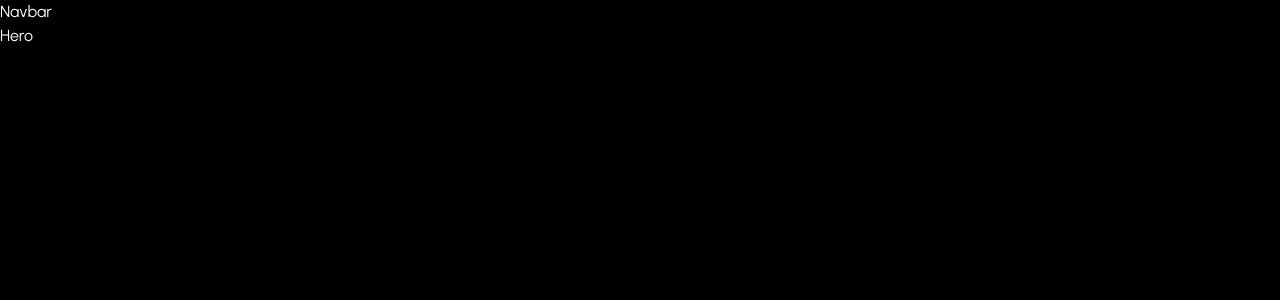
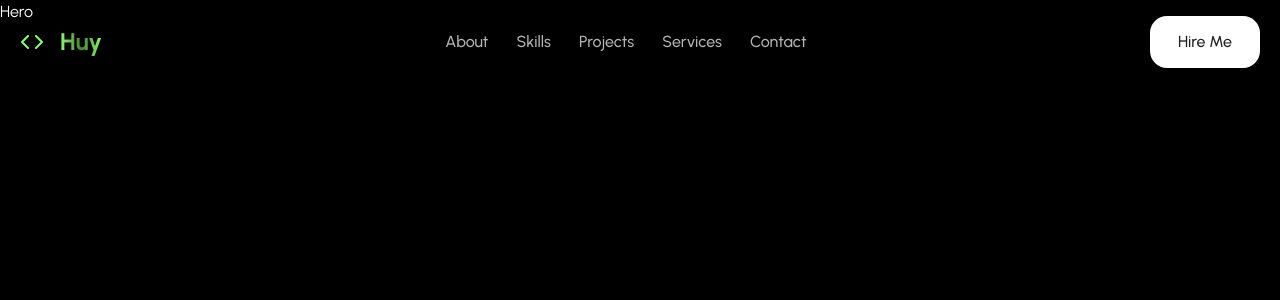
Before and after one commit to huytdn/PortfolioTDN, a React (Vite) app: page / in a window 1280 px wide. Shown: the top 300 px of the page. Built offline with nearby package versions, Linux system fonts and the light colour scheme.

Commit message:
nav component + custom hooks

```diff
--- a/src/components/layout/Navbar.jsx
+++ b/src/components/layout/Navbar.jsx
@@ -1,7 +1,128 @@
-import React from "react";
+import React, { useState, useEffect } from "react";
+import { Code, Menu, Section, X } from "lucide-react";
+import { NAV_LINKS, PERSONAL_INFO } from "../../utils/constants";
+import { useScrollSpy } from "../../hooks/useScrollSpy";
 
 const Navbar = () => {
-  return <div>Navbar</div>;
+  const [isMenuOpen, setIsMenuOpen] = useState(false);
+  const [isScrolled, setIsScrolled] = useState(false);
+  const activeSection = useScrollSpy(NAV_LINKS.map((link) => link.id));
+
+  useEffect(() => {
+    const handleScroll = () => {
+      setIsScrolled(window.screenY > 50);
+    };
+
+    window.addEventListener("scroll", handleScroll);
+    return () => window.removeEventListener("scroll", handleScroll);
+  }, []);
+
+  const handleNavClick = (sectionId) => {
+    scrollToSection(sectionId);
+    setIsMenuOpen(false);
+  };
+
+  return (
+    <nav
+      className={`fixed top-0 left-0 ring-0 z-1000 w-full py-4 transition-all
+     duration-300 ${
+       isScrolled ? "bg-black/30 backdrop-blur-lg" : "bg-transparent"
+     }`}
+      style={{ transform: "translate3d(0, 0, 0)" }}
+    >
+      <div className="max-w-[1320px] mx-auto px-5">
+        <div className="flex items-center justify-between">
+          {/* logo */}
+          <div className="flex items-center gap-4">
+            <Code
+              className="w-6 h-6 text-primary
+            "
+            />
+            <button
+              onClick={() => window.scrollTo({ top: 0, behavior: "smooth" })}
+              className="text-2xl font-bold bg-linear-to-r from-primary via-primary/50 to-primary
+              /30 bg-clip-text text-transparent hover:opacity-80 transition-opacity"
+              aria-label="home"
+            >
+              {PERSONAL_INFO.name.split(" ")[0]}
+            </button>
+          </div>
+
+          {/* desktop navigation */}
+          <nav className="hidden md:flex items-center gap-7">
+            {NAV_LINKS.map((link) => (
+              <button
+                key={link.id}
+                onClick={() => handleNavClick(link.id)}
+                className={`text-base font-medium transition-all duration-300 ${
+                  activeSection === link.id
+                    ? "text-white"
+                    : "text-white/70 hover:text-white"
+                }`}
+              >
+                {link.label}
+              </button>
+            ))}
+          </nav>
+
+          {/* CTA Button */}
+          <div className="hidden md:flex items-center gap-2">
+            <button
+              onClick={() => handleNavClick("contact")}
+              className=" px-7 py-3.5 bg-white text-[#212121] font-medium text-base rounded-[17px] border-white hover:bg-white/90 transition-all duration-300"
+            >
+              Hire Me
+            </button>
+          </div>
+
+          {/* Mobile Menu Button */}
+          <button
+            onClick={() => setIsMenuOpen(!isMenuOpen)}
+            className="md:hidden p-4 text-white hover:text-white/80 transition-colors"
+            aria-label="menu"
+            aria-expanded={isMenuOpen}
+          >
+            {isMenuOpen ? (
+              <X className="w-6 h-6" />
+            ) : (
+              <Menu className="w-6 h-6" />
+            )}
+          </button>
+        </div>
+      </div>
+
+      {/* Mobile Menu */}
+      <div
+        className={`md:hidden transition-all duration-300 overflow-hidden ${
+          isMenuOpen ? "max-h-96 opacity-100" : "max-h-0 opacity-0"
+        }`}
+      >
+        <div className="bg-black/95 backdrop-blur-lg border-t border-white/10 px-5 py-6 space-y-3">
+          {NAV_LINKS.map((link) => (
+            <button
+              key={link.id}
+              onClick={() => handleNavClick(link.id)}
+              className={`block w-full text-left px-4 py-3 rounded-lg font-medium transition-all duration-300${
+                activeSection === link.id
+                  ? "text-white bg-white/10"
+                  : "text-white/70 hover:text-white hover:bg-white/5"
+              }`}
+            >
+              {link.label}
+            </button>
+          ))}
+
+          {/* Nút Hire Me trong Mobile Menu */}
+          <button
+            onClick={() => handleNavClick("contact")}
+            className="w-full px-7 py-3.5 bg-white text-[#212121] font-medium text-base rounded-[17px] border border-white hover:bg-white/90 transition-all duration-300 mt-2"
+          >
+            Hire Me
+          </button>
+        </div>
+      </div>
+    </nav>
+  );
 };
 
 export default Navbar;
--- a/src/hooks/useScrollReveal.js
+++ b/src/hooks/useScrollReveal.js
@@ -0,0 +1,35 @@
+import { useEffect, useState, useRef } from "react";
+
+export const useScrollReveal = (options = {}) => {
+  const { threshold = 0.1, rootMargin = "0px" } = options;
+  const [isVisible, setIsVisible] = useState(false);
+  const ref = useRef(null);
+
+  useEffect(() => {
+    const element = ref.current;
+    if (!element) return;
+
+    const observer = new IntersectionObserver(
+      ([entry]) => {
+        if (entry.isIntersecting) {
+          setIsVisible(true);
+          observer.unobserve(element);
+        }
+      },
+      {
+        threshold,
+        rootMargin,
+      }
+    );
+
+    observer.observe(element);
+
+    return () => {
+      if (element) {
+        observer.unobserve(element);
+      }
+    };
+  }, [threshold, rootMargin]);
+
+  return { ref, isVisible };
+};
--- a/src/hooks/useScrollSpy.js
+++ b/src/hooks/useScrollSpy.js
@@ -0,0 +1,49 @@
+import { useEffect, useState } from "react";
+
+export const useScrollSpy = (sectionIds, offset = 100) => {
+  const [activeSection, setActiveSection] = useState("");
+
+  useEffect(() => {
+    const handleScroll = () => {
+      const scrollPosition = window.scrollY + offset;
+
+      // find the current section
+      for (let i = sectionIds.length - 1; i >= 0; i--) {
+        const section = document.getElementById(sectionIds[i]);
+        if (section) {
+          const sectionTop = section.offsetTop;
+          const sectionHeight = section.offsetHeight;
+
+          if (
+            scrollPosition >= sectionTop &&
+            scrollPosition < sectionTop + sectionHeight
+          ) {
+            setActiveSection(sectionIds);
+            break;
+          }
+        }
+      }
+    };
+    handleScroll();
+
+    window.addEventListener("scroll", handleScroll, { passive: true });
+
+    return () => {
+      window.removeEventListener("scroll", handleScroll);
+    };
+  }, [sectionIds, offset]);
+
+  return activeSection;
+};
+
+// sooth scroll to a section
+export const scrollToSection = (sectionIds, offset = 80) => {
+  const section = document.getElementById(sectionIds);
+  if (section) {
+    const top = section.offsetTop - offset;
+    window.scrollTo({
+      top,
+      behavior: "smooth",
+    });
+  }
+};
--- a/src/utils/constants.js
+++ b/src/utils/constants.js
@@ -0,0 +1,41 @@
+export const PERSONAL_INFO = {
+  name: "Huy TDN",
+  title: "React Developer & UI/UX Enthusiast",
+  email: "huytdn137@gmail.com",
+  location: "Thanh Xuan, Ha Noi",
+  tagline: "Crafting seamless digital experiences with modern web technologies",
+  resume: "/resume.pdf",
+  bio: [
+    "I'm a passionate React developer with over 3 years of experience building web applications.",
+    "My expertise spans the entire frontend ecosystem, from React and Next.js.",
+    "When I'm not coding, you'll find me contributing to open-source projects.",
+  ],
+};
+
+export const SOCIAL_LINKS = {
+  github: "https://github.com",
+  linkedin: "https://linkedin.com/",
+  facebook: "https://twitter.com",
+  instagram: "https://dribbble.com",
+};
+
+export const STATS = [
+  { label: "Years Experience", value: "3+" },
+  { label: "Projects Completed", value: "50+" },
+  { label: "Technologies", value: "15+" },
+  { label: "Client Satisfaction", value: "98%" },
+];
+
+export const ABOUT_STATS = [
+  { label: "Happy Clients", value: "45+" },
+  { label: "Code Commits", value: "2.5K+" },
+  { label: "GitHub Stars", value: "500+" },
+];
+
+export const NAV_LINKS = [
+  { id: "about", label: "About" },
+  { id: "skills", label: "Skills" },
+  { id: "projects", label: "Projects" },
+  { id: "services", label: "Services" },
+  { id: "contact", label: "Contact" },
+];
```
